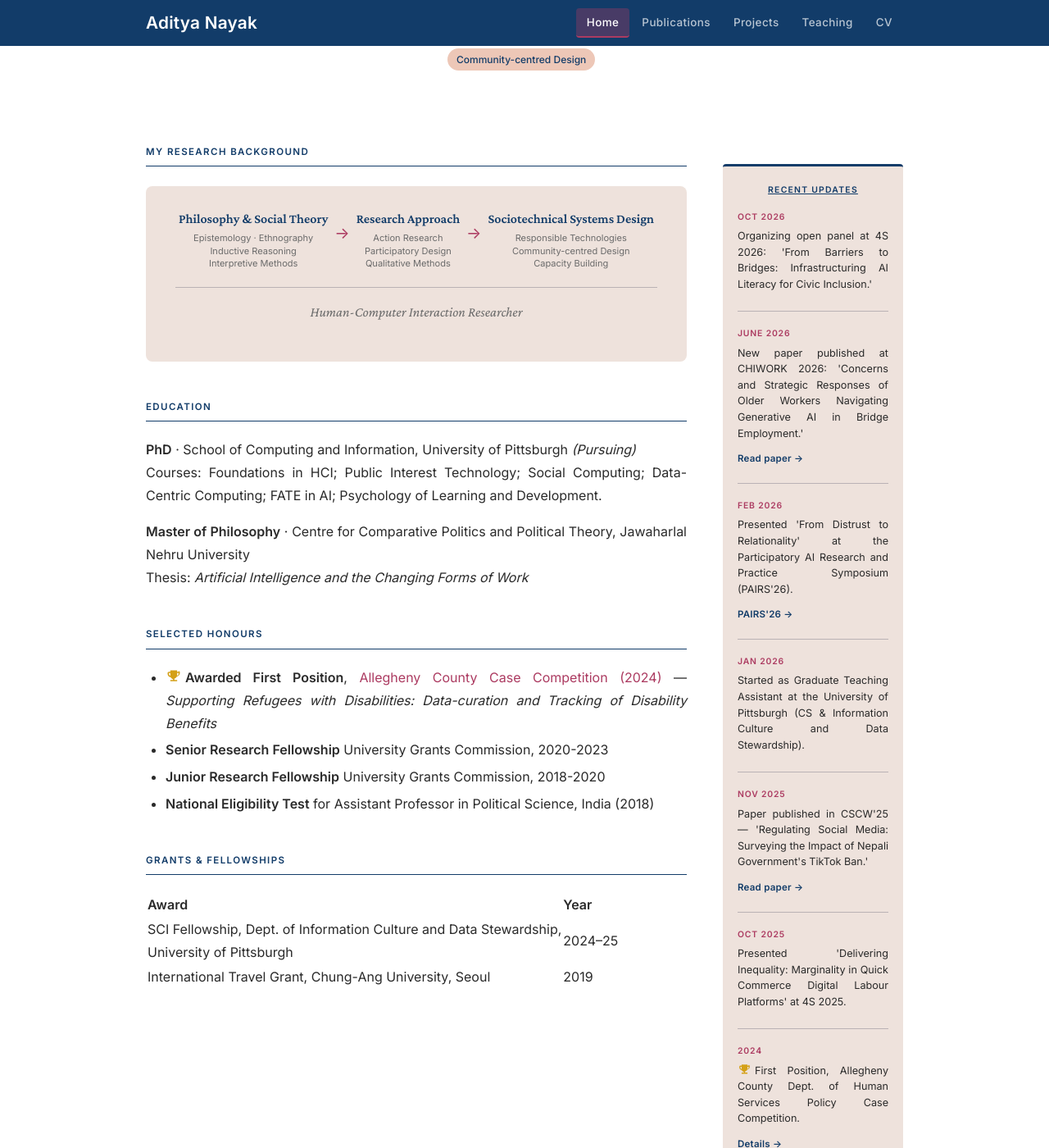
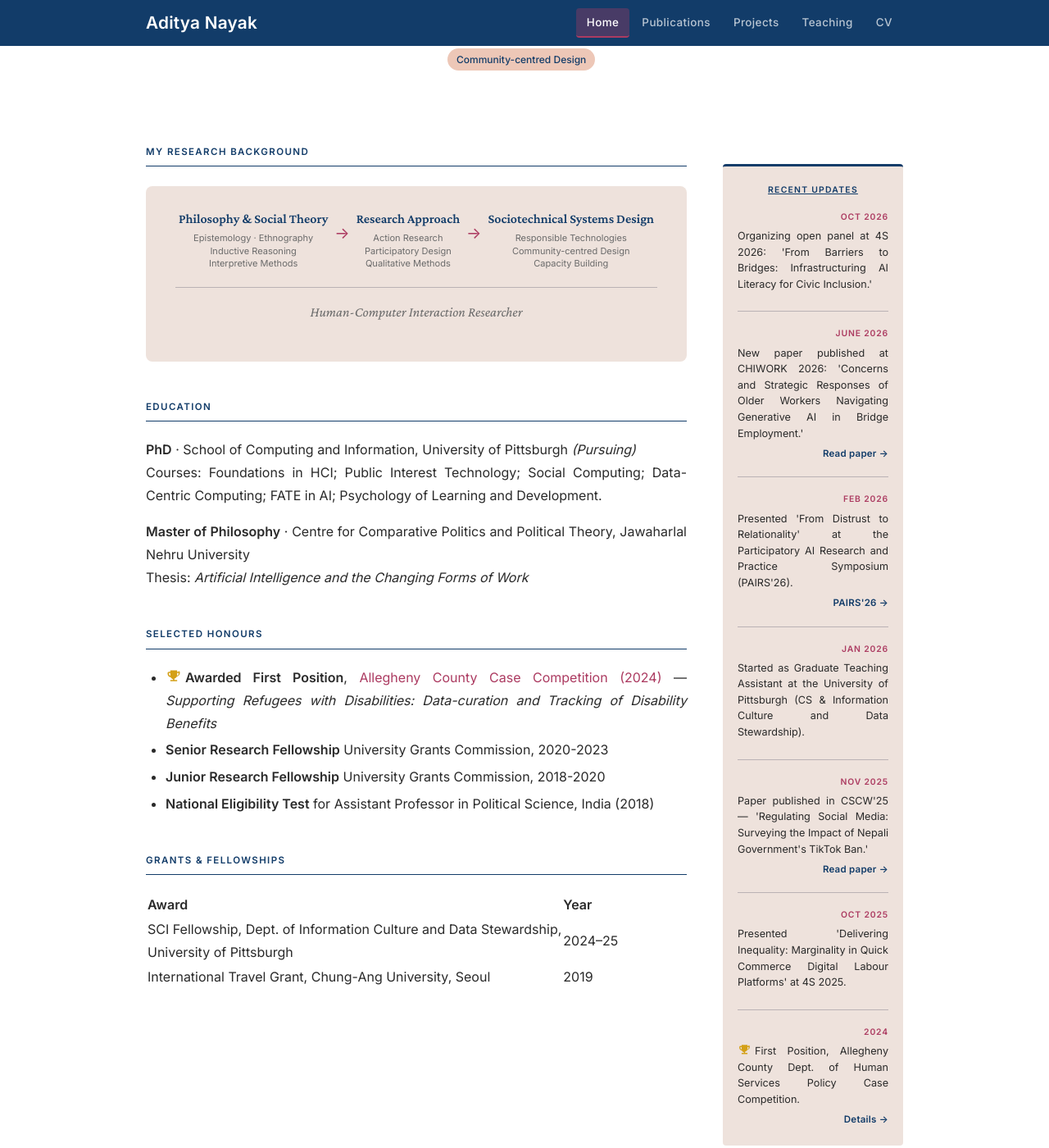
Before and after one commit to adityanayak-info/adityanayak-info.github.io, a Jekyll site: the page built from index.md, in a window 1280 px wide and 1400 px high, scrolled down 594 px. Shown: the whole window at 82% size. Built offline with Jekyll 4.4.1, drawn with Linux system fonts in a browser that asks for light colours.

Commit message:
Update style.css

```diff
--- a/assets/css/style.css
+++ b/assets/css/style.css
@@ -185,6 +185,15 @@ img { max-width: 100%; height: auto; display: block; }
 .sidebar-heading {
   text-align: center;
   text-decoration: underline;
+}
+
+.news-date {
+  text-align: right;
+}
+
+.news-link {
+  display: block;
+  text-align: right;
 }
 
 /* ============================================================
```
